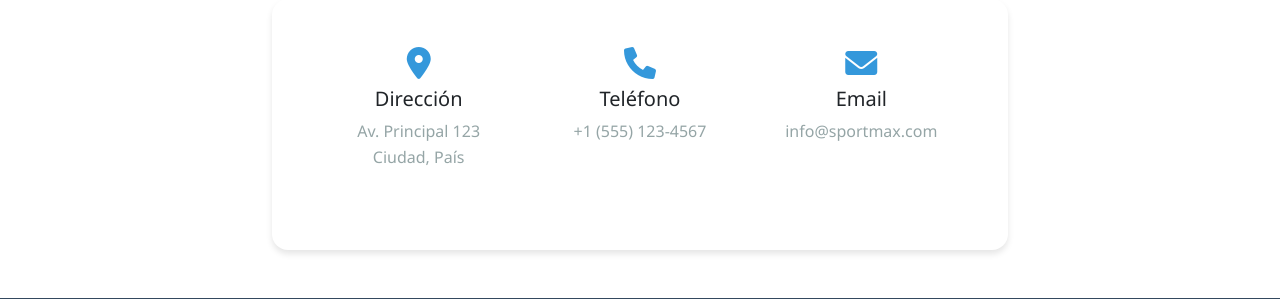
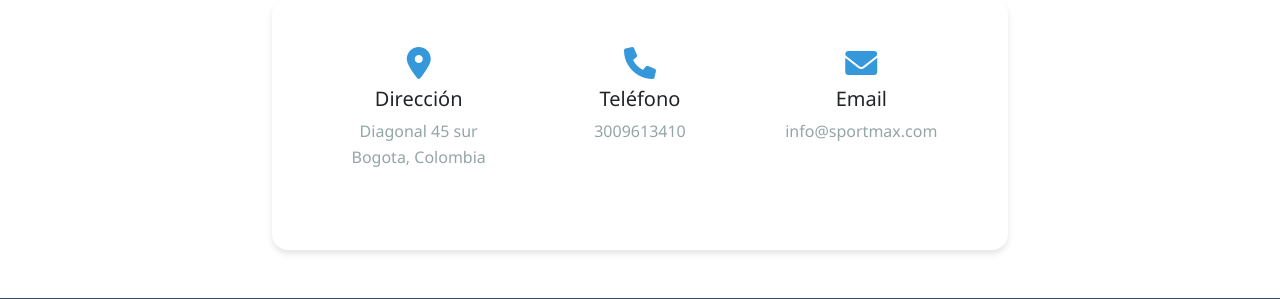
Before and after one commit to Sespinosa-gut/SportMax, a PHP site: page / in a window 1280 px wide. Shown: the part 2251-2550 px from the top of the page. Run offline with PHP 8.4, Linux system fonts and the light colour scheme; data comes from the database, SQL or seed files in the repository.

Commit message:
Quick update

```diff
--- a/Calidad/index.php
+++ b/Calidad/index.php
@@ -152,12 +152,12 @@ require_once 'php/config.php';
                                 <div class="col-md-4 mb-3">
                                     <i class="fas fa-map-marker-alt icono-contacto mb-2"></i>
                                     <h5>Dirección</h5>
-                                    <p class="texto-secundario">Av. Principal 123<br>Ciudad, País</p>
+                                    <p class="texto-secundario">Diagonal 45 sur <br>Bogota, Colombia</p>
                                 </div>
                                 <div class="col-md-4 mb-3">
                                     <i class="fas fa-phone icono-contacto mb-2"></i>
                                     <h5>Teléfono</h5>
-                                    <p class="texto-secundario">+1 (555) 123-4567</p>
+                                    <p class="texto-secundario">3009613410</p>
                                 </div>
                                 <div class="col-md-4 mb-3">
                                     <i class="fas fa-envelope icono-contacto mb-2"></i>
```
